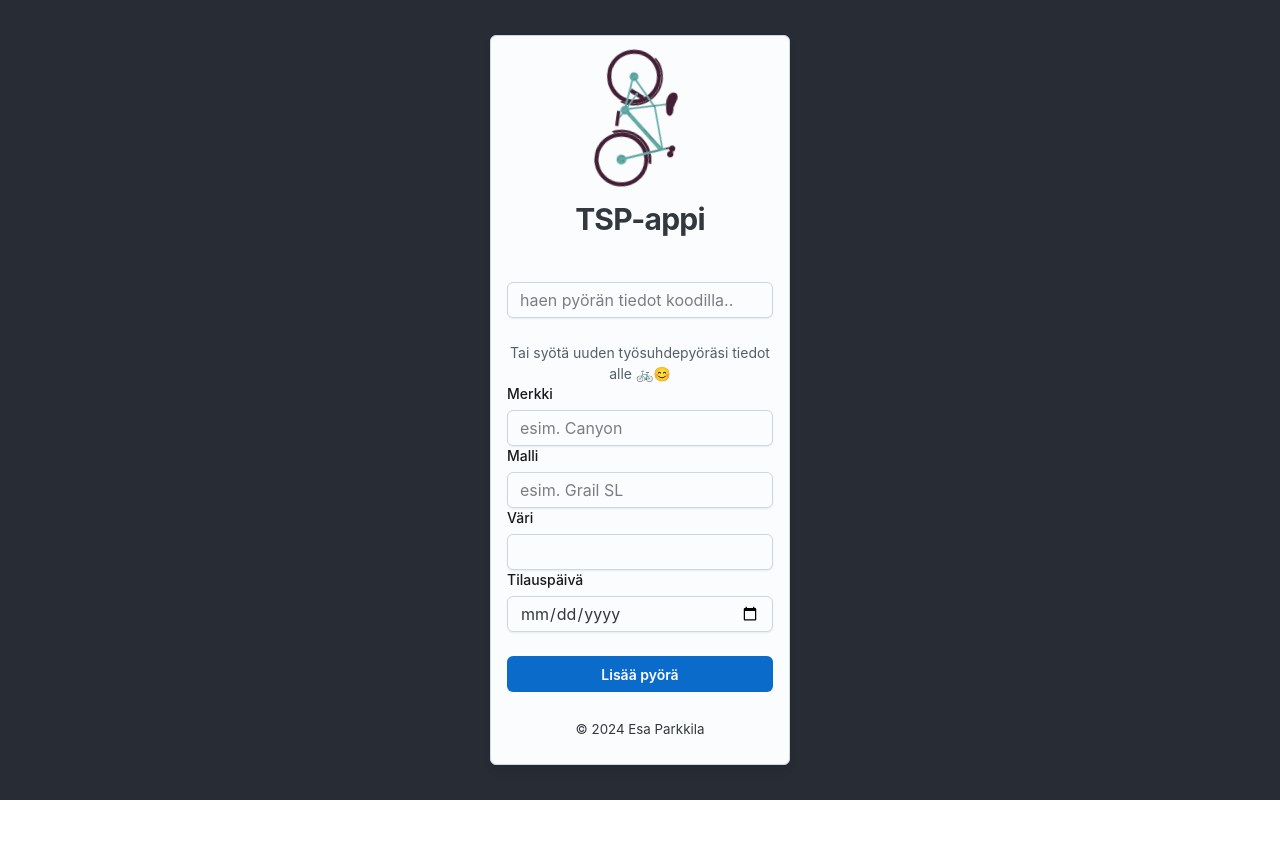
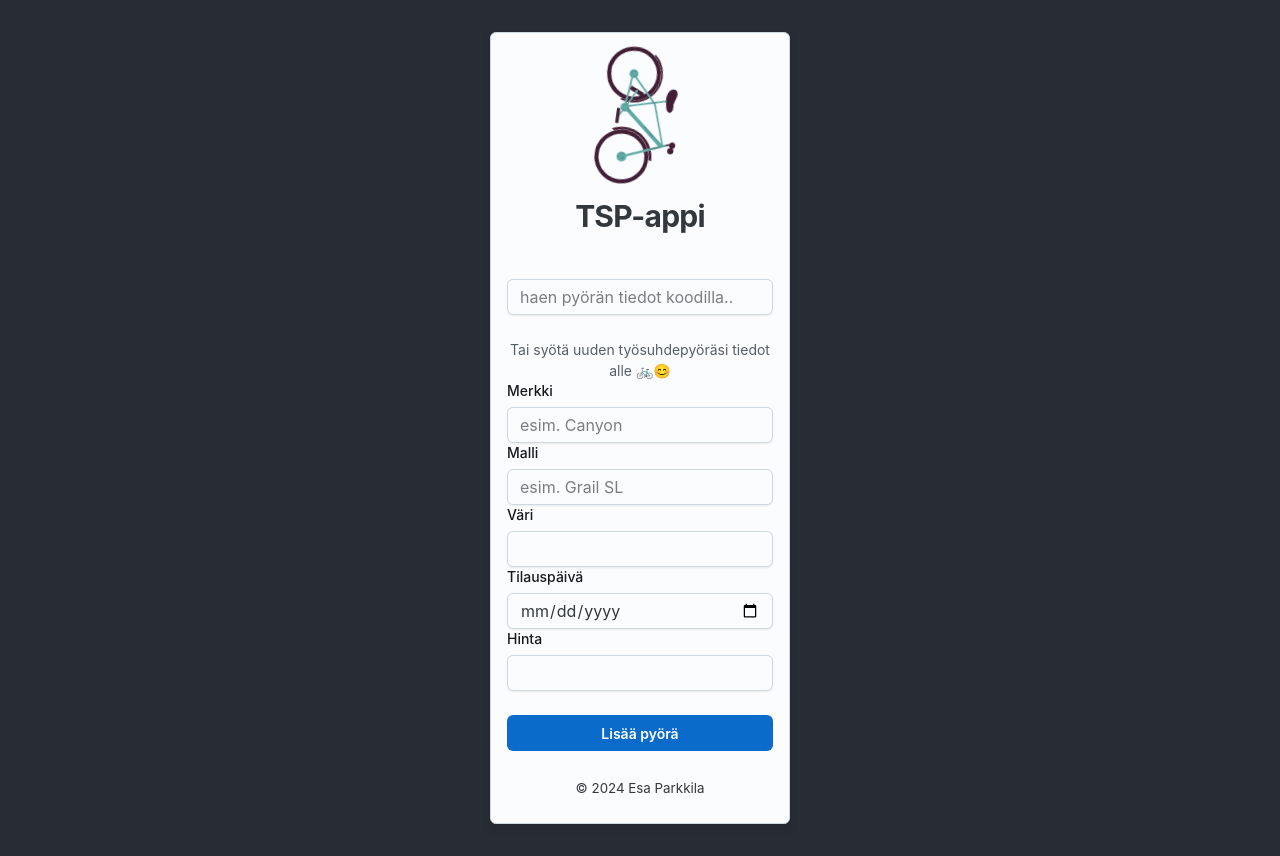
Before and after one commit to Zaiban/fullstack-demo, a React (Create React App) app in the folder frontend/: page / in a window 1280 px wide. Before the commit the page ends 800 px from the top, so only its background shows below. Built offline with nearby package versions, Linux system fonts and the light colour scheme.

Commit message:
Add the price field to UI

```diff
--- a/frontend/src/components/NewBikeForm.js
+++ b/frontend/src/components/NewBikeForm.js
@@ -20,6 +20,8 @@ export default function NewBikeForm() {
       <Input placeholder="" />
       <FormLabel>Tilauspäivä</FormLabel>
       <Input type="date" />
+      <FormLabel>Hinta</FormLabel>
+      <Input type="number" />
       <br />
       <Button onClick={function(){}}>Lisää pyörä</Button>
     </FormControl>
```
